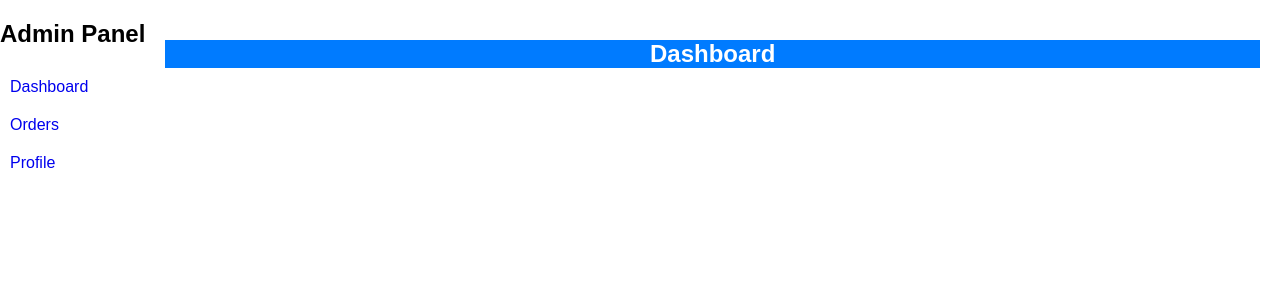
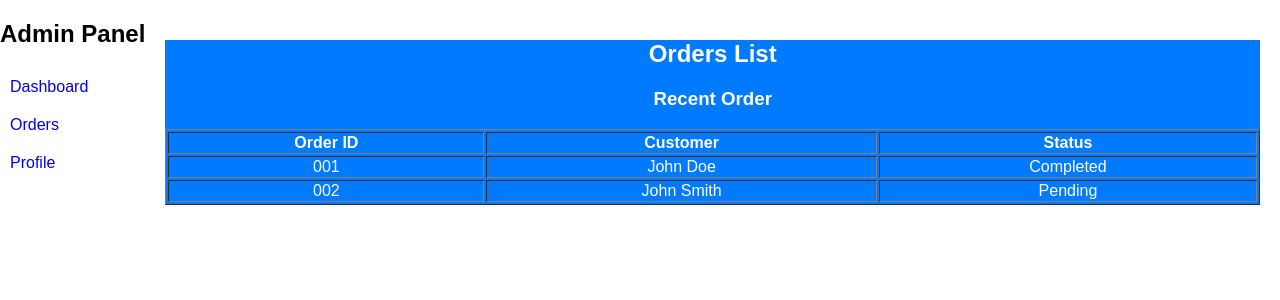
Before and after one commit to faizalnursaori/django_playground, a Django app: template templates/dashboard/dashboard_orders.html in a window 1280 px wide. Shown: the top 300 px of the page. Run offline with Django 5.2, Linux system fonts and the light colour scheme; the template is opened without the code that fills it, so the values that code supplies are empty.

Commit message:
add content for dashboard (still static and basic styling)

```diff
--- a/templates/dashboard/dashboard_orders.html
+++ b/templates/dashboard/dashboard_orders.html
@@ -1 +1,26 @@
 {% extends "dashboard/dashboard_base.html" %}
+
+{% block title %} Orders - Admin {% endblock %}
+
+{% block header %} Orders List {% endblock %}
+
+{% block content %}
+<h3>Recent Order</h3>
+<table border="1" width="100%">
+  <tr>
+    <th>Order ID</th>
+    <th>Customer</th>
+    <th>Status</th>
+  </tr>
+  <tr>
+    <td>001</td>
+    <td>John Doe</td>
+    <td>Completed</td>
+  </tr>
+  <tr>
+    <td>002</td>
+    <td>John Smith</td>
+    <td>Pending</td>
+  </tr>
+</table>
+{% endblock %}
```
Also changed, not shown: templates/dashboard/dashboard_profile.html (+11 -0 lines).
